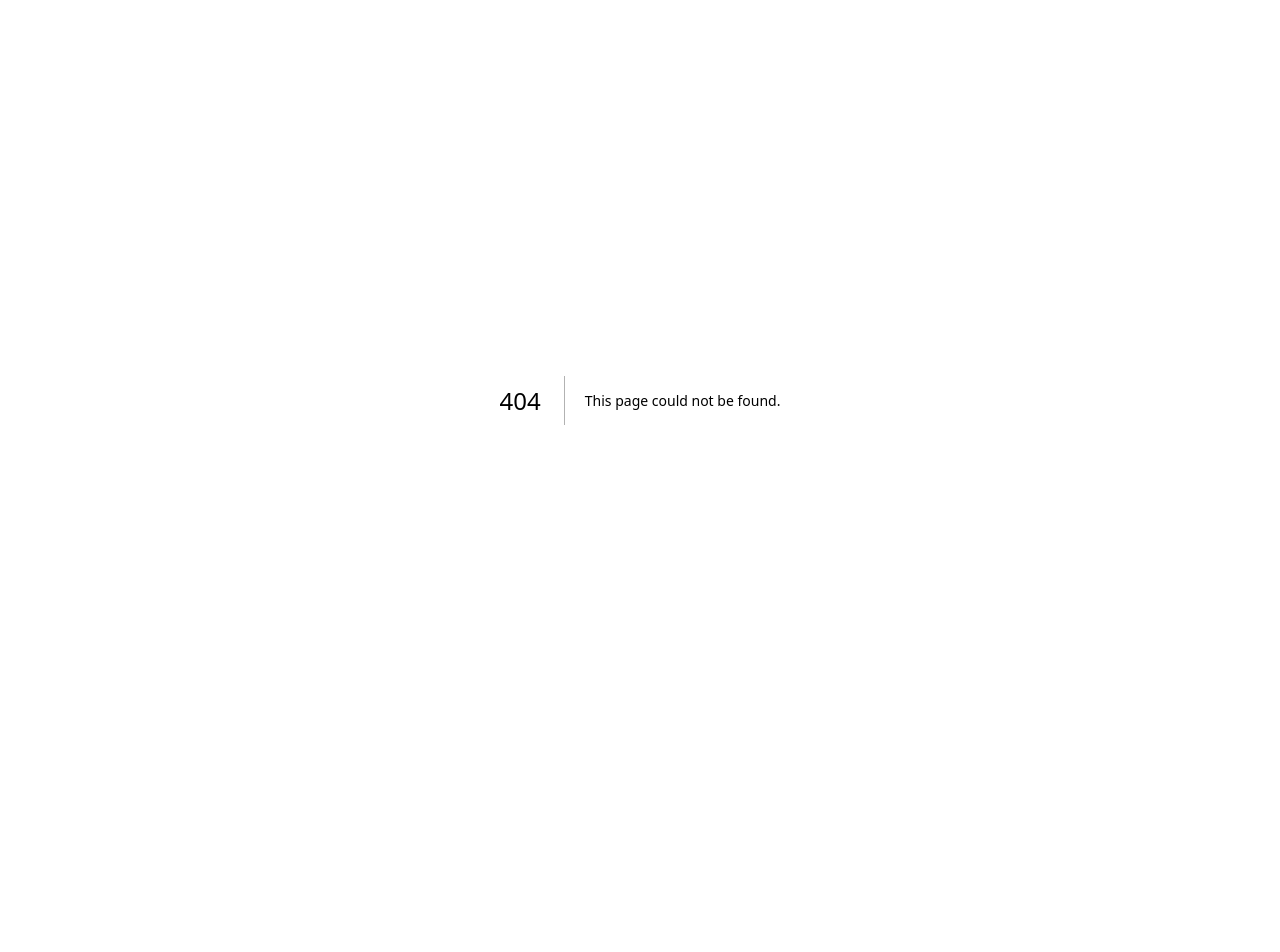
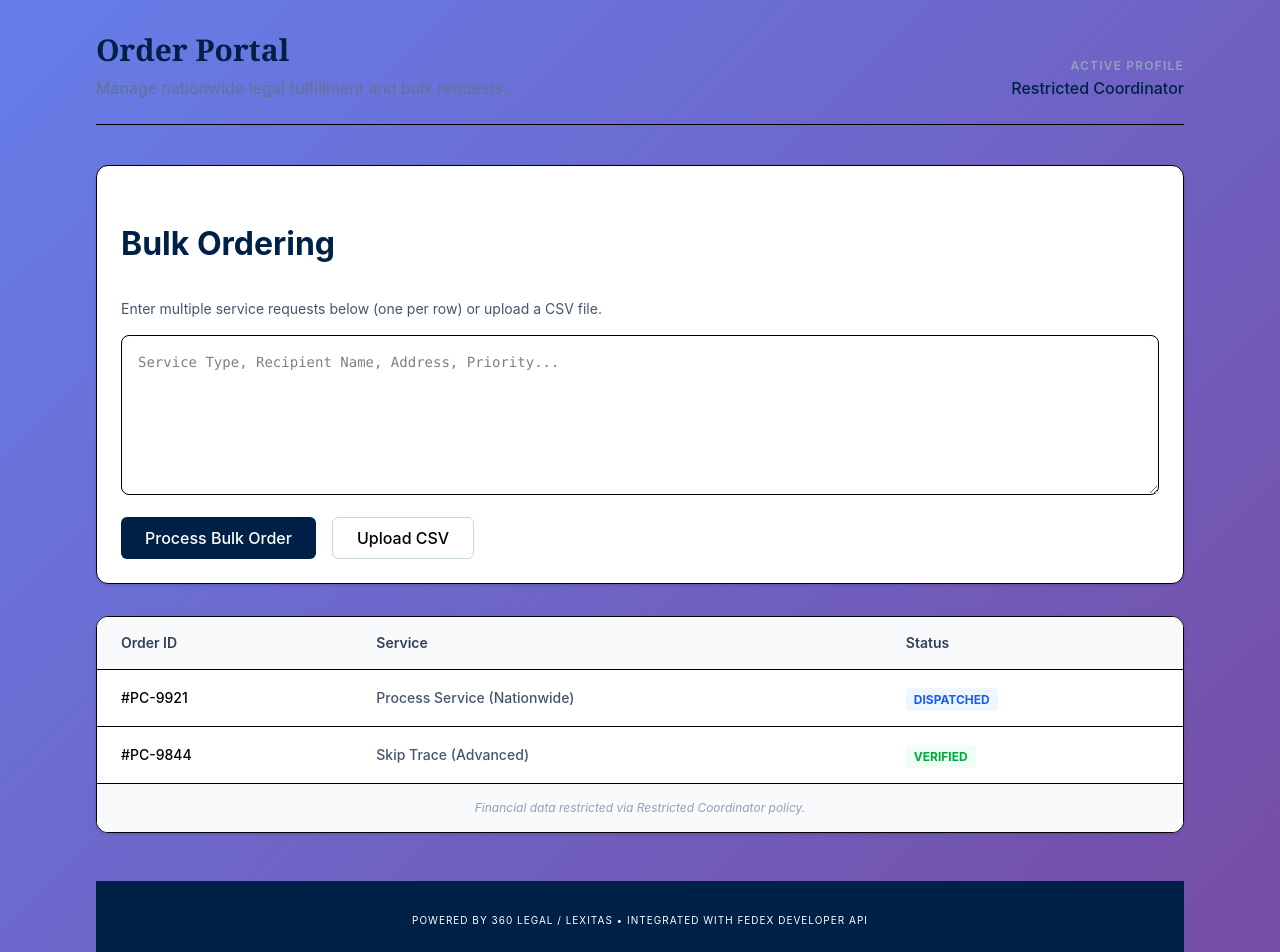
Before and after one commit to PCLSADMIN/protocol-counsel-v2, a Next.js app: page /portal/order in a window 1280 px wide. Before the commit this address had no page. Shown: the top 952 px of the page. Before the commit the page ends 800 px from the top, so only its background shows below. Built offline with nearby package versions, Linux system fonts and the light colour scheme.

Commit message:
feat: add Order Portal with Bulk Ordering and Restricted Coordinator view
This component allows users to manage legal fulfillment and bulk requests, including a section for bulk ordering and an order details table.

```diff
--- /dev/null
+++ b/src/app/portal/order/page.tsx
@@ -0,0 +1,119 @@
+'use client';
+
+import React, { useState } from 'react';
+
+// Placeholder Configuration for Backend Hooks
+const BACKEND_CONFIG = {
+  fulfillment: '360 Legal / Lexitas',
+  shipping: {
+    provider: 'FedEx Developer API',
+    billing: 'Bill Recipient'
+  },
+  automation: {
+    voice: 'Twilio',
+    ai: 'OpenAI',
+    purpose: 'Automated Scheduling Calls'
+  },
+  verification: 'Prime Tracers (Address Verification)',
+  payments: 'Stripe Connect (Payouts & Net 30 Factoring)'
+};
+
+export default function OrderPortal() {
+  // Mock user role - in a real app this would come from auth context
+  const [userRole] = useState<'admin' | 'restricted_coordinator'>('restricted_coordinator');
+  const [bulkData, setBulkData] = useState('');
+
+  const isRestricted = userRole === 'restricted_coordinator';
+
+  return (
+    <div className="p-8 max-w-6xl mx-auto">
+      <header className="mb-10 flex justify-between items-end border-b pb-6">
+        <div>
+          <h1 className="text-3xl font-serif font-bold text-[#002147]">Order Portal</h1>
+          <p className="text-slate-500 mt-2">Manage nationwide legal fulfillment and bulk requests.</p>
+        </div>
+        <div className="text-right">
+          <span className="text-xs uppercase tracking-widest text-slate-400 font-semibold">Active Profile</span>
+          <p className="font-medium text-[#002147] capitalize">{userRole.replace('_', ' ')}</p>
+        </div>
+      </header>
+
+      {/* Bulk Ordering Section */}
+      <section className="bg-white rounded-xl shadow-sm border p-6 mb-8">
+        <h2 className="text-xl font-bold mb-4 flex items-center gap-2">
+          Bulk Ordering
+        </h2>
+        <p className="text-sm text-slate-600 mb-4">
+          Enter multiple service requests below (one per row) or upload a CSV file.
+        </p>
+
+        <div className="space-y-4">
+          <textarea
+            value={bulkData}
+            onChange={(e) => setBulkData(e.target.value)}
+            placeholder="Service Type, Recipient Name, Address, Priority..."
+            className="w-full h-40 p-4 border rounded-lg font-mono text-sm focus:ring-2 focus:ring-[#002147] outline-none"
+          />
+
+          <div className="flex gap-4">
+            <button className="px-6 py-2 bg-[#002147] text-white rounded-md font-medium hover:bg-slate-800 transition">
+              Process Bulk Order
+            </button>
+            <label className="px-6 py-2 border border-slate-300 rounded-md font-medium cursor-pointer hover:bg-slate-50 transition">
+              Upload CSV
+              <input type="file" className="hidden" accept=".csv" />
+            </label>
+          </div>
+        </div>
+      </section>
+
+      {/* Order Details Table */}
+      <section className="bg-white rounded-xl shadow-sm border overflow-hidden">
+        <table className="w-full text-left">
+          <thead className="bg-slate-50 border-b">
+            <tr>
+              <th className="px-6 py-4 font-semibold text-sm text-slate-700">Order ID</th>
+              <th className="px-6 py-4 font-semibold text-sm text-slate-700">Service</th>
+              <th className="px-6 py-4 font-semibold text-sm text-slate-700">Status</th>
+              {!isRestricted && (
+                <th className="px-6 py-4 font-semibold text-sm text-slate-700">Pricing / Net 30</th>
+              )}
+            </tr>
+          </thead>
+          <tbody className="divide-y">
+            <tr>
+              <td className="px-6 py-4 text-sm font-medium">#PC-9921</td>
+              <td className="px-6 py-4 text-sm text-slate-600 font-medium">Process Service (Nationwide)</td>
+              <td className="px-6 py-4">
+                <span className="px-2 py-1 bg-blue-50 text-blue-600 rounded text-xs font-bold uppercase">Dispatched</span>
+              </td>
+              {!isRestricted && (
+                <td className="px-6 py-4 text-sm text-slate-900 font-bold">$145.00</td>
+              )}
+            </tr>
+            <tr>
+              <td className="px-6 py-4 text-sm font-medium">#PC-9844</td>
+              <td className="px-6 py-4 text-sm text-slate-600 font-medium">Skip Trace (Advanced)</td>
+              <td className="px-6 py-4">
+                <span className="px-2 py-1 bg-green-50 text-green-600 rounded text-xs font-bold uppercase">Verified</span>
+              </td>
+              {!isRestricted && (
+                <td className="px-6 py-4 text-sm text-slate-900 font-bold">$85.00</td>
+              )}
+            </tr>
+          </tbody>
+        </table>
+
+        {isRestricted && (
+          <div className="bg-slate-50 p-4 border-t text-center">
+            <p className="text-xs text-slate-400 italic">Financial data restricted via Restricted Coordinator policy.</p>
+          </div>
+        )}
+      </section>
+
+      <footer className="mt-12 text-slate-400 text-[10px] uppercase tracking-widest text-center">
+        Powered by {BACKEND_CONFIG.fulfillment} • Integrated with {BACKEND_CONFIG.shipping.provider}
+      </footer>
+    </div>
+  );
+}
```
